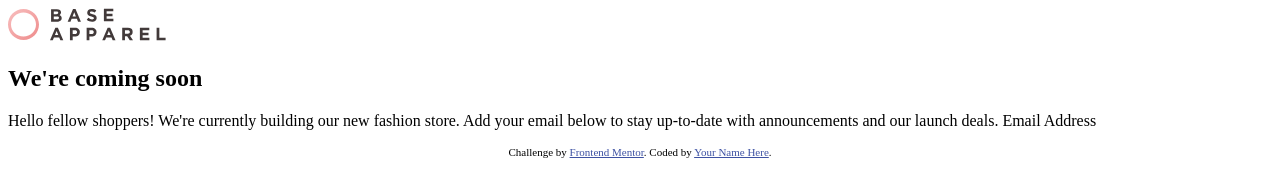
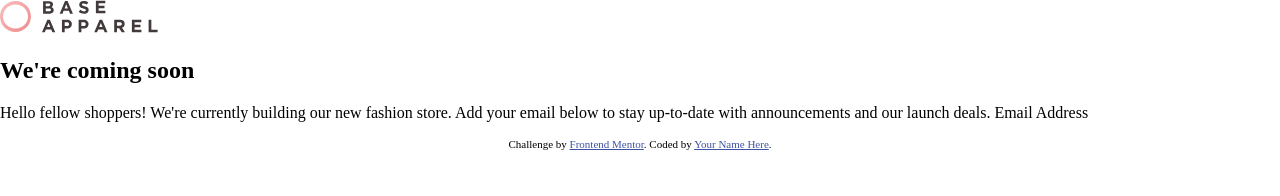
Before and after one commit to CharanMN7/base-apparel-coming-soon, a plain HTML site: page index.html in a window 1280 px wide. Drawn offline with Linux system fonts and the light colour scheme.

Commit message:
Update style.css

```diff
--- a/style.css
+++ b/style.css
@@ -1,2 +1,13 @@
 .attribution { font-size: 11px; text-align: center; }
-    .attribution a { color: hsl(228, 45%, 44%); }
+    .attribution a { color: hsl(228, 45%, 44%); }body {
+  margin: 0;
+}
+
+.attribution {
+  font-size: 11px;
+  text-align: center;
+}
+
+.attribution a {
+  color: hsl(228, 45%, 44%);
+}
```
